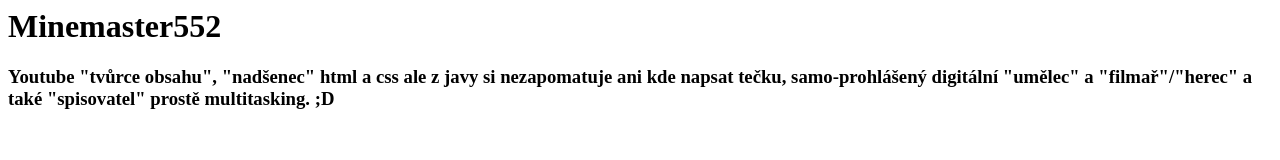
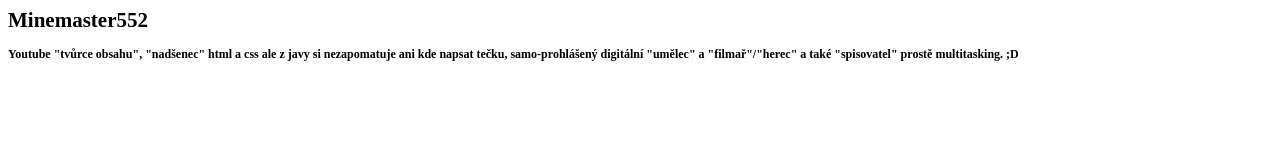
Before and after one commit to Minemaster552/Minemaster552.github.io, a plain HTML site: page index.html in a window 1280 px wide. Drawn offline with Linux system fonts and the light colour scheme.

Commit message:
update style.css

```diff
--- a/style.css
+++ b/style.css
@@ -1,6 +1,6 @@
 h1 {
-font-size: "21px";
+font-size: 21px;
 }
 h3 {
-  font-size: "12px";
+  font-size: 12px;
 }
```
